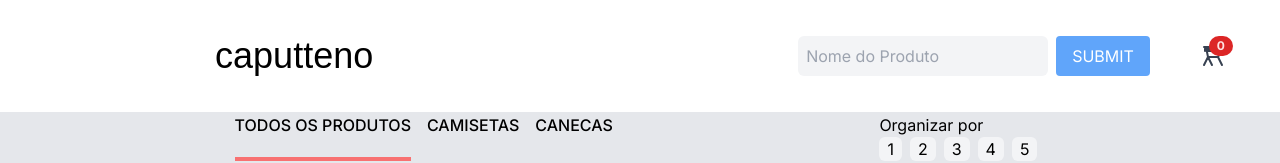
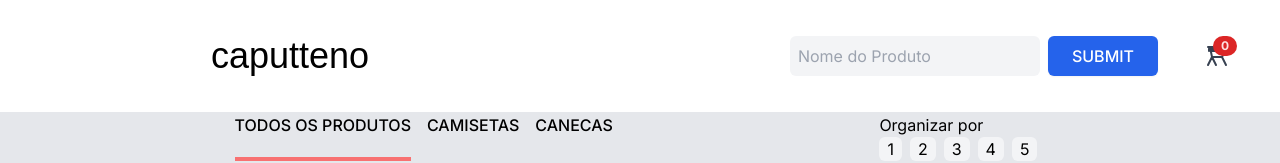
Before and after one commit to vinefps/roupa-loja, a Next.js app: page / in a window 1280 px wide. Shown: the top 163 px of the page. Built offline with nearby package versions, Linux system fonts and the light colour scheme; a web font is replaced by a local one.

Commit message:
Update Button.tsx

```diff
--- a/src/components/Button.tsx
+++ b/src/components/Button.tsx
@@ -1,5 +1,7 @@
 export function Button() {
-    return (
-        <button className="bg-blue-400 text-white py-2 px-4 ml-2 rounded hover:bg-blue-500">SUBMIT</button>
-    )
+  return (
+    <button className="bg-blue-600 text-white py-2 px-6 ml-2 rounded-md font-medium transition-all duration-200 hover:bg-blue-700 focus:outline-none focus:ring-2 focus:ring-blue-500 focus:ring-opacity-50 shadow-sm">
+      SUBMIT
+    </button>
+  );
 }
```
